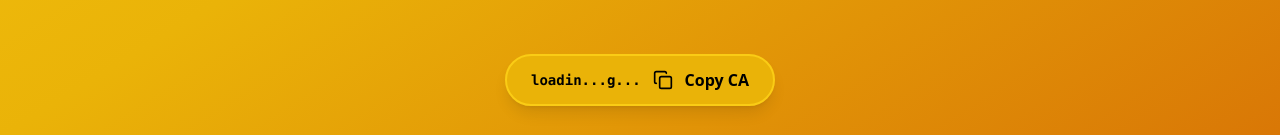
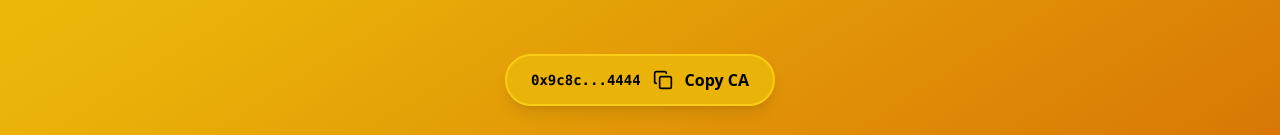
Before and after one commit to bug4/bnbot, a React (Vite) app: page / in a window 1280 px wide. Shown: the part 662-797 px from the top of the page. Built offline with nearby package versions, Linux system fonts and the light colour scheme.

Commit message:
Ready for deployment

```diff
--- a/src/components/CopyButton.tsx
+++ b/src/components/CopyButton.tsx
@@ -6,7 +6,7 @@ interface CopyButtonProps {
 }
 
 const CopyButton: React.FC<CopyButtonProps> = ({
-  contractAddress = "loading..."
+  contractAddress = "0x9c8ce66c01cfbd6f62d995df81ddda467ec44444"
 }) => {
   const [copied, setCopied] = useState(false);
 
```
